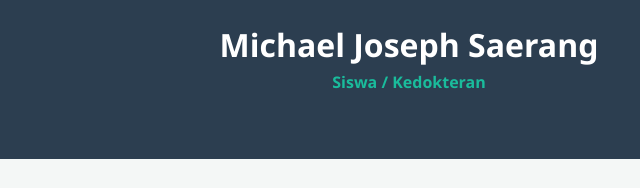
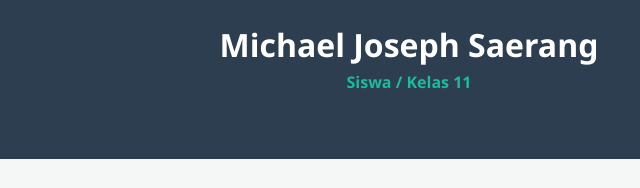
Before and after one commit to saerangmichael/Michael, a plain HTML site: page index.html in a window 1280 px wide. Shown: the part 227-415 px from the top of the page, 231-871 px from the left. Drawn offline with Linux system fonts and the light colour scheme.

Commit message:
Update index.html

```diff
--- a/index.html
+++ b/index.html
@@ -11,7 +11,7 @@
     <header class="header-section">
         <img src="https://instagram.fsub3-2.fna.fbcdn.net/v/t51.82787-19/542264892_18060454436590820_5542907190011193707_n.jpg?stp=dst-jpg_s320x320_tt6&efg=eyJ2ZW5jb2RlX3RhZyI6InByb2ZpbGVfcGljLmRqYW5nby4xMDgwLmMyIn0&_nc_ht=instagram.fsub3-2.fna.fbcdn.net&_nc_cat=108&_nc_oc=Q6cZ2gEAGNGZTuSoQjHzMS5gQow9_RdjxTbbGbCtNDIXQ_1bRactsoeDlb_5oAE74TCHkhc&_nc_ohc=q5qaR_b0nTMQ7kNvwGIuriK&_nc_gid=2UmeHnODlPj44noZrAgGJA&edm=AOQ1c0wBAAAA&ccb=7-5&oh=00_Afxcx3LYjJG71S8EBebx_GRwTPu8nRKIK79YdbdunoBu0w&oe=69CD85BB&_nc_sid=8b3546" alt="Foto Profil" class="profile-img">
         <h1>Michael Joseph Saerang</h1>
-        <p class="role">Siswa / Kedokteran</p>
+        <p class="role">Siswa / Kelas 11</p>
     </header>
 
     <main class="container">
```
